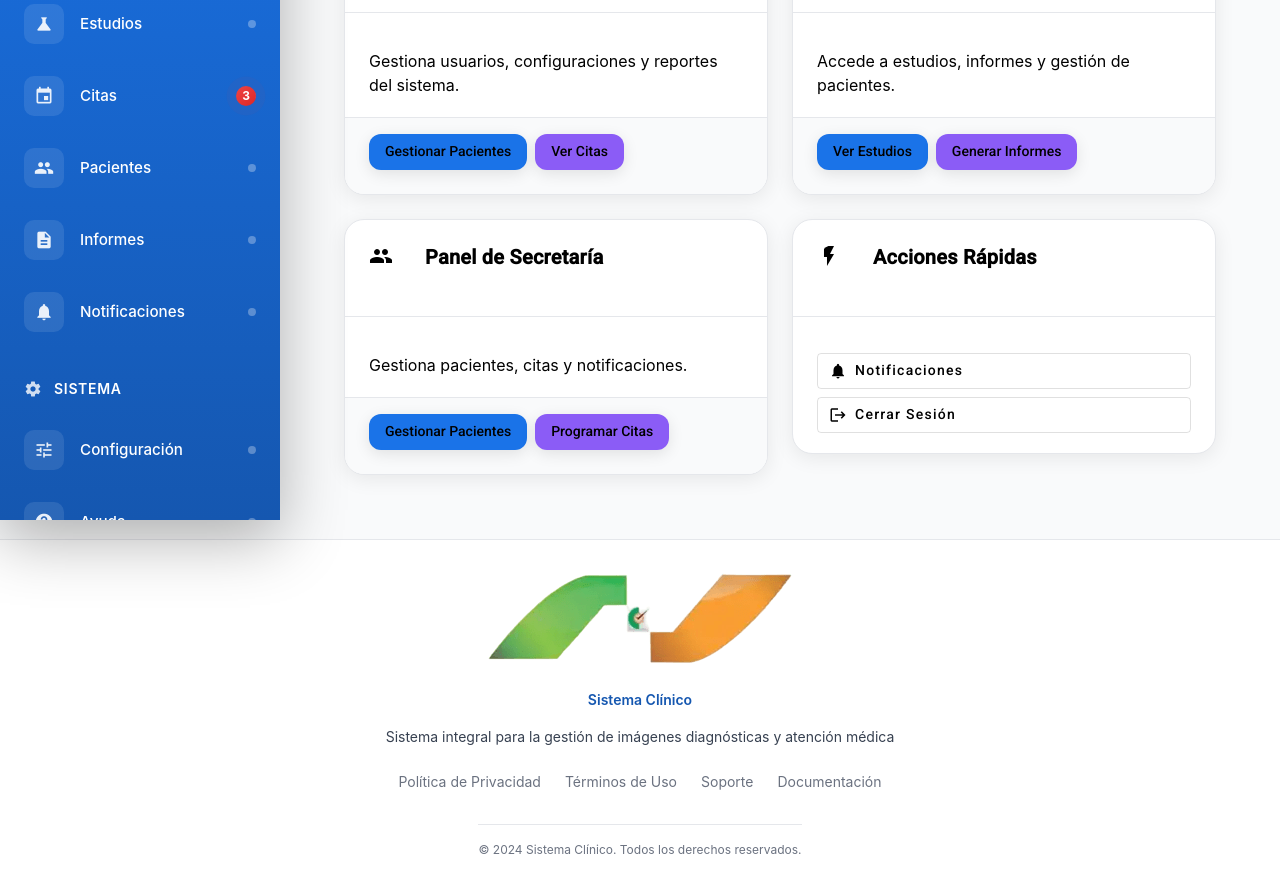
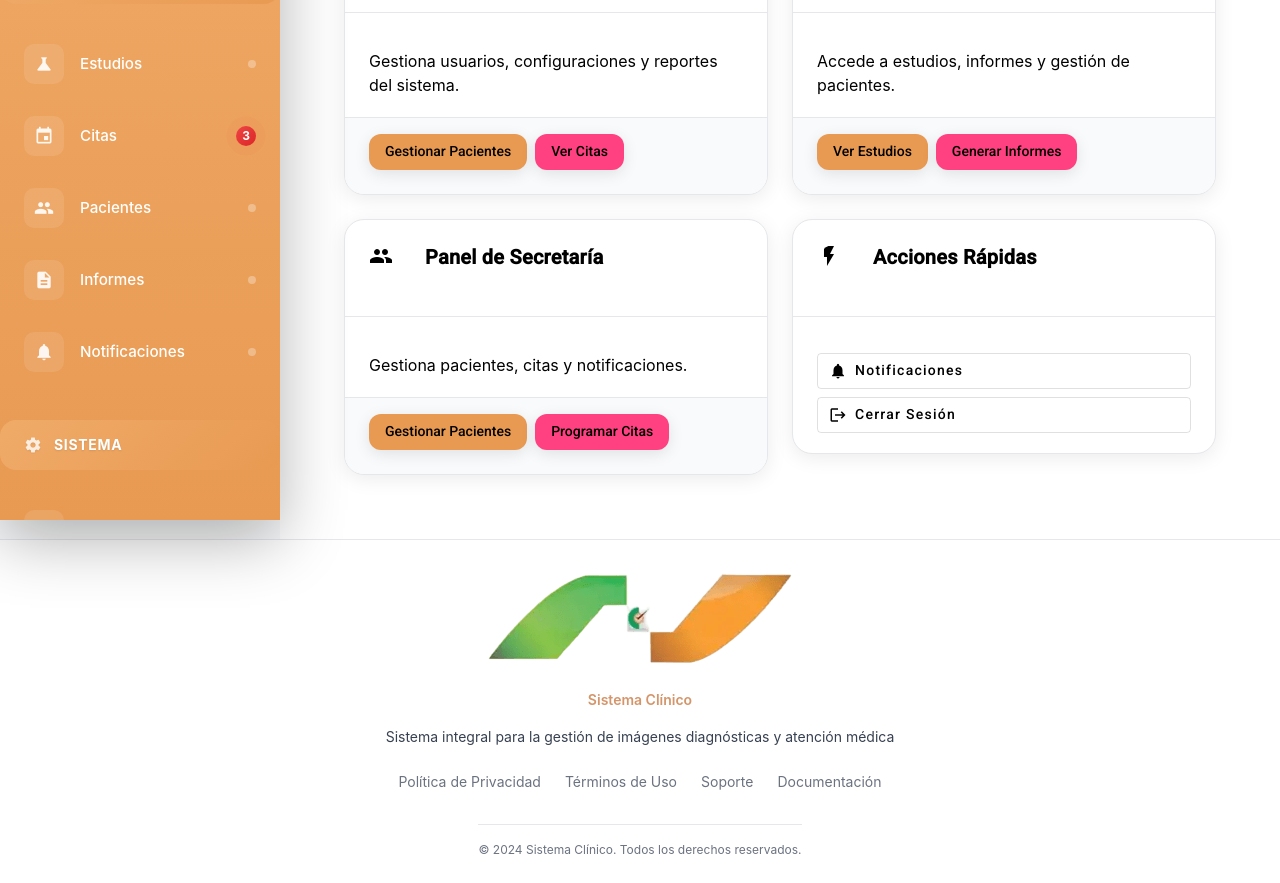
Before and after one commit to RaulRestrepoGonzalez/imagenologia, an Angular app in the folder frontend/: page /dashboard in a window 1280 px wide. Shown: the part 280-1163 px from the top of the page. Built offline with nearby package versions, Linux system fonts and the light colour scheme; sample sign-in values are in the browser's storage.

Commit message:
cambias dde diseños de la interfaz en sus colores y coherencia visual

```diff
--- a/frontend/src/app/components/citas/citas.scss
+++ b/frontend/src/app/components/citas/citas.scss
@@ -52,7 +52,7 @@
   font-weight: 800;
   margin: 0 0 8px 0;
   line-height: 1.2;
-  color: white;
+  color: #000000 !important; /* cambiado a negro */
 }
 
 .title-icon {
@@ -67,12 +67,12 @@
   opacity: 0.9;
   margin: 0;
   font-weight: 400;
-  color: white;
+  color: #000000 !important; /* cambiado a negro */
 }
 
 .add-button {
-  background: rgba(255, 255, 255, 0.95) !important;
-  color: var(--primary-700) !important;
+  background: #f97316 !important; /* naranja */
+  color: #ffffff !important;
   padding: 16px 24px !important;
   border-radius: 16px !important;
   font-weight: 600 !important;
@@ -84,7 +84,7 @@
 }
 
 .add-button:hover {
-  background: white !important;
+  background: #ea580c !important; /* naranja más oscuro */
   transform: translateY(-2px) !important;
   box-shadow: 0 12px 35px rgba(0, 0, 0, 0.2) !important;
 }
@@ -534,7 +534,7 @@
 }
 
 .mat-mdc-chip.mat-mdc-chip-selected {
-  background-color: #3b82f6 !important;
+  background-color: #EBA15C !important;
   color: #ffffff !important;
 }
 
@@ -549,7 +549,7 @@
 }
 
 .mat-mdc-raised-button[color="primary"] {
-  background-color: #3b82f6 !important;
+  background-color: #EBA15C !important;
   color: #ffffff !important;
 }
 
--- a/frontend/src/app/components/estudios/estudios.scss
+++ b/frontend/src/app/components/estudios/estudios.scss
@@ -87,7 +87,7 @@
 .stat-number {
   font-size: 2rem;
   font-weight: 700;
-  color: #000000 !important;
+  color: #ffffff !important;
   margin-bottom: var(--spacing-xs);
   line-height: 1;
 }
--- a/frontend/src/styles.scss
+++ b/frontend/src/styles.scss
@@ -7,17 +7,17 @@
    VARIABLES CSS GLOBALES - DESIGN TOKENS
    ===================================== */
 :root {
-  /* === COLORES PRINCIPALES === */
-  --primary-50: #e8f2ff;
-  --primary-100: #c2dfff;
-  --primary-200: #94c8ff;
-  --primary-300: #66b0ff;
-  --primary-400: #4099ff;
-  --primary-500: #1a73e8;
-  --primary-600: #1557b0;
-  --primary-700: #0f4085;
-  --primary-800: #0a2c5a;
-  --primary-900: #051c42;
+  /* === COLORES PRINCIPALES - CAMBIADOS A NARANJA === */
+  --primary-50: #fef7ed;
+  --primary-100: #feecd0;
+  --primary-200: #fdd4a2;
+  --primary-300: #fbb869;
+  --primary-400: #F0AB69;
+  --primary-500: #E89A52;
+  --primary-600: #D4956A;
+  --primary-700: #C8875B;
+  --primary-800: #a0743d;
+  --primary-900: #7f5f32;
 
   /* === COLORES SECUNDARIOS === */
   --secondary-50: #f3e8ff;
@@ -788,7 +788,7 @@ p {
   margin: var(--space-xs) 0 0 0 !important;
 }
 
-/* === BUTTONS === */
+/* === BUTTONS - ACTUALIZADOS A NARANJA === */
 .mat-raised-button {
   border-radius: var(--border-radius-sm) !important;
   font-weight: var(--font-weight-medium) !important;
@@ -1352,7 +1352,7 @@ p {
 @import '@angular/material/prebuilt-themes/indigo-pink.css';
 
 /* =====================================
-   OVERRIDES DEL TEMA DE MATERIAL
+   OVERRIDES DEL TEMA DE MATERIAL - ACTUALIZADOS A NARANJA
    ===================================== */
 .mat-mdc-dialog-container {
   border-radius: 20px !important;
@@ -1391,7 +1391,7 @@ p {
 
 .mat-mdc-form-field-appearance-outline.mat-focused .mat-mdc-form-field-flex {
   border-color: var(--primary-500) !important;
-  box-shadow: 0 0 0 2px rgba(26, 115, 232, 0.1) !important;
+  box-shadow: 0 0 0 2px rgba(240, 171, 105, 0.1) !important;
 }
 
 .mat-mdc-form-field-label {
@@ -1532,86 +1532,165 @@ p {
    ESTADOS DE LAS CITAS
    ===================================== */
 .estado-programada {
-  background-color: var(--warning-100) !important;
-  color: var(--warning-700) !important;
+  background-color: var(--warning-500) !important;
+  color: white !important;
 }
 
 .estado-confirmada {
-  background-color: var(--success-100) !important;
-  color: var(--success-700) !important;
+  background-color: var(--success-500) !important;
+  color: white !important;
 }
 
 .estado-en-proceso {
-  background-color: var(--info-100) !important;
-  color: var(--info-700) !important;
+  background-color: var(--info-500) !important;
+  color: white !important;
 }
 
 .estado-completada {
-  background-color: var(--success-100) !important;
-  color: var(--success-700) !important;
+  background-color: var(--success-600) !important;
+  color: white !important;
 }
 
 .estado-cancelada {
-  background-color: var(--error-100) !important;
-  color: var(--error-700) !important;
+  background-color: var(--error-500) !important;
+  color: white !important;
 }
 
 .estado-no-asistio {
-  background-color: var(--gray-100) !important;
-  color: var(--gray-700) !important;
+  background-color: var(--gray-500) !important;
+  color: white !important;
 }
 
 .estado-default {
-  background-color: var(--gray-100) !important;
-  color: var(--gray-600) !important;
+  background-color: var(--gray-400) !important;
+  color: white !important;
 }
 
 /* =====================================
-   CORRECCIONES DE CONTRASTE - TEXTOS VISIBLES
+   CORRECCIONES DE CONTRASTE Y CONSISTENCIA
    ===================================== */
 
-/* === REGLA BASE: TEXTO NEGRO EN TODOS LADOS === */
-body,
-.app-container,
+/* === HEADER Y SIDEBAR - FONDOS NARANJAS === */
+.header-section {
+  background: linear-gradient(135deg, #F0AB69 0%, #E89A52 100%) !important;
+}
+
+.sidebar {
+  background: linear-gradient(180deg, #F0AB69 0%, #E89A52 100%) !important;
+}
+
+/* === TÍTULOS PRINCIPALES - TEXTO BLANCO SOBRE FONDO NARANJA === */
+.page-title,
+.section-title,
+h1.page-title,
+h2.page-title,
+.header-title,
+.main-title {
+  color: #ffffff !important;
+  background: linear-gradient(135deg, #F0AB69 0%, #E89A52 100%) !important;
+  padding: var(--space-md) var(--space-lg) !important;
+  border-radius: var(--border-radius-lg) !important;
+  margin-bottom: var(--space-lg) !important;
+  font-weight: var(--font-weight-bold) !important;
+  text-shadow: 0 1px 2px rgba(0, 0, 0, 0.1) !important;
+}
+
+/* === BOTONES PRIMARIOS - ACTUALIZADOS A NARANJA === */
+.mat-mdc-raised-button[color="primary"],
+.mat-raised-button.mat-primary,
+.btn-primary,
+button.primary,
+.add-button {
+  background-color: #E89A52 !important;
+  color: #ffffff !important;
+  border-color: #E89A52 !important;
+}
+
+.mat-mdc-raised-button[color="primary"]:hover,
+.mat-raised-button.mat-primary:hover,
+.btn-primary:hover,
+button.primary:hover,
+.add-button:hover {
+  background-color: #D4956A !important;
+  border-color: #D4956A !important;
+  color: #ffffff !important;
+}
+
+/* === ELEMENTOS DEL SIDEBAR - TEXTO BLANCO === */
+.sidebar,
+.sidebar *,
+nav.sidebar,
+nav.sidebar *,
+app-sidebar,
+app-sidebar * {
+  color: #ffffff !important;
+}
+
+/* === TARJETAS DE ESTADÍSTICAS - FONDOS Y TEXTOS CONSISTENTES === */
+.stat-card.primary,
+.statistic-card.primary {
+  background: linear-gradient(135deg, #F0AB69 0%, #E89A52 100%) !important;
+  color: #ffffff !important;
+}
+
+.stat-card.primary *,
+.statistic-card.primary * {
+  color: #ffffff !important;
+}
+
+.stat-card.success,
+.statistic-card.success {
+  background-color: var(--success-500) !important;
+  color: #ffffff !important;
+}
+
+.stat-card.success *,
+.statistic-card.success * {
+  color: #ffffff !important;
+}
+
+.stat-card.warning,
+.statistic-card.warning {
+  background-color: var(--warning-500) !important;
+  color: #ffffff !important;
+}
+
+.stat-card.warning *,
+.statistic-card.warning * {
+  color: #ffffff !important;
+}
+
+.stat-card.info,
+.statistic-card.info {
+  background-color: var(--info-500) !important;
+  color: #ffffff !important;
+}
+
+.stat-card.info *,
+.statistic-card.info * {
+  color: #ffffff !important;
+}
+
+/* === CONTENIDO PRINCIPAL - TEXTO NEGRO EN FONDO BLANCO === */
 .main-content,
 .content-wrapper,
 .estudios-container,
 .informes-container,
 .pacientes-container,
-.citas-container {
-  color: #000000 !important;
-}
-
-/* === ELEMENTOS CON FONDO BLANCO - TEXTO NEGRO === */
+.citas-container,
 .mat-mdc-card,
-.stat-card,
-.cita-card,
-.informe-card,
-.estudio-card,
-.paciente-card,
-.filters-section,
-.search-section,
-.table-section,
-.form-container,
-.dialog-content,
-.mat-mdc-dialog-container,
-.mat-mdc-menu-panel {
+.card {
   background-color: #ffffff !important;
 }
 
-.mat-mdc-card *,
-.stat-card *,
-.cita-card *,
-.informe-card *,
-.estudio-card *,
-.paciente-card *,
-.filters-section *,
-.search-section *,
-.table-section *,
-.form-container *,
-.dialog-content *,
-.mat-mdc-dialog-container *,
-.mat-mdc-menu-panel * {
+.main-content *:not(.page-title):not(.section-title):not(.primary):not(.success):not(.warning):not(.info),
+.content-wrapper *:not(.page-title):not(.section-title):not(.primary):not(.success):not(.warning):not(.info),
+.estudios-container *:not(.page-title):not(.section-title):not(.primary):not(.success):not(.warning):not(.info),
+.informes-container *:not(.page-title):not(.section-title):not(.primary):not(.success):not(.warning):not(.info),
+.pacientes-container *:not(.page-title):not(.section-title):not(.primary):not(.success):not(.warning):not(.info),
+.citas-container *:not(.page-title):not(.section-title):not(.primary):not(.success):not(.warning):not(.info),
+.mat-mdc-card *:not(.page-title):not(.section-title):not(.primary):not(.success):not(.warning):not(.info),
+.card *:not(.page-title):not(.section-title):not(.primary):not(.success):not(.warning):not(.info) {
   color: #000000 !important;
 }
 
@@ -1621,149 +1700,30 @@ body,
 .mat-mdc-select,
 .mat-mdc-select *,
 .mat-mdc-option,
-.mat-mdc-chip,
 input,
 textarea,
-label,
-.mat-mdc-form-field-label,
-.mat-mdc-form-field-hint,
-.mat-mdc-form-field-error {
+label:not(.page-title):not(.section-title) {
   color: #000000 !important;
 }
 
-/* === BOTONES - TEXTO NEGRO POR DEFECTO === */
-.mat-mdc-button,
-.mat-mdc-stroked-button,
-button {
+/* === BOTONES SECUNDARIOS - TEXTO NEGRO === */
+.mat-mdc-button:not([color]),
+.mat-mdc-stroked-button:not([color]),
+button:not(.primary):not(.success):not(.warning):not(.info):not(.add-button) {
   color: #000000 !important;
 }
 
-/* === EXCEPCIONES: TEXTO BLANCO SOBRE FONDOS OSCUROS === */
-.header-section,
-.header-section *,
-.sidebar,
-.sidebar *,
-.stat-card.primary,
-.stat-card.success,
-.stat-card.warning,
-.stat-card.info,
-.estado-programada,
-.estado-confirmada,
-.estado-en-proceso,
-.estado-completada,
-.estado-cancelada,
-.estado-no-asistio,
-.estado-default,
-.mat-mdc-raised-button[color="primary"],
-.mat-mdc-raised-button[color="accent"],
-.mat-mdc-raised-button[color="warn"],
-.mat-mdc-snack-bar-container,
-.mat-mdc-snack-bar-container *,
-.add-button,
-.page-title,
-.page-subtitle {
-  color: #ffffff !important;
-}
-
-/* === ESTADOS ESPECÍFICOS - FONDOS DE COLORES === */
-.estado-programada {
-  background-color: #fbbf24 !important;
+/* === TÍTULOS EN CONTENIDO - NEGRO === */
+h1:not(.page-title):not(.section-title),
+h2:not(.page-title):not(.section-title),
+h3:not(.page-title):not(.section-title),
+h4:not(.page-title):not(.section-title),
+h5:not(.page-title):not(.section-title),
+h6:not(.page-title):not(.section-title) {
   color: #000000 !important;
 }
 
-.estado-confirmada {
-  background-color: #10b981 !important;
-  color: #ffffff !important;
-}
-
-.estado-en-proceso {
-  background-color: #3b82f6 !important;
-  color: #ffffff !important;
-}
-
-.estado-completada {
-  background-color: #10b981 !important;
-  color: #ffffff !important;
-}
-
-.estado-cancelada {
-  background-color: #ef4444 !important;
-  color: #ffffff !important;
-}
-
-.estado-no-asistio {
-  background-color: #6b7280 !important;
-  color: #ffffff !important;
-}
-
-.estado-default {
-  background-color: #e5e7eb !important;
-  color: #000000 !important;
-}
-
-/* === TARJETAS DE ESTADÍSTICAS - FONDOS DE COLORES === */
-.stat-card.primary {
-  background-color: #1a73e8 !important;
-  color: #ffffff !important;
-}
-
-.stat-card.success {
-  background-color: #10b981 !important;
-  color: #ffffff !important;
-}
-
-.stat-card.warning {
-  background-color: #f59e0b !important;
-  color: #ffffff !important;
-}
-
-.stat-card.info {
-  background-color: #3b82f6 !important;
-  color: #ffffff !important;
-}
-
-/* === HEADER Y SIDEBAR - FONDOS OSCUROS === */
-.header-section {
-  background: linear-gradient(135deg, #1a73e8 0%, #1557b0 100%) !important;
-}
-
-.sidebar {
-  background: linear-gradient(180deg, #1a73e8 0%, #1557b0 100%) !important;
-}
-
-/* === BOTONES PRIMARIOS - FONDOS DE COLORES === */
-.mat-mdc-raised-button[color="primary"] {
-  background-color: #1a73e8 !important;
-  color: #ffffff !important;
-}
-
-.mat-mdc-raised-button[color="accent"] {
-  background-color: #8b5cf6 !important;
-  color: #ffffff !important;
-}
-
-.mat-mdc-raised-button[color="warn"] {
-  background-color: #ef4444 !important;
-  color: #ffffff !important;
-}
-
-/* === SNACKBARS - FONDOS DE COLORES === */
-.mat-mdc-snack-bar-container.success-snackbar {
-  background-color: #10b981 !important;
-  color: #ffffff !important;
-}
-
-.mat-mdc-snack-bar-container.error-snackbar {
-  background-color: #ef4444 !important;
-  color: #ffffff !important;
-}
-
-.mat-mdc-snack-bar-container.warning-snackbar {
-  background-color: #f59e0b !important;
-  color: #ffffff !important;
-}
-
-.mat-mdc-snack-bar-container.info-snackbar {
-  background-color: #3b82f6 !important;
-  color: #ffffff !important;
-}
+/* === SOBREESCRIBIR CUALQUIER REGLA DE COLORES CONFLICTIVA === */
+[class*="text-"] {
+  color: inherit !important;
+}
```
Also changed, not shown: frontend/src/app/components/sidebar/sidebar.html (+0 -22 lines).
